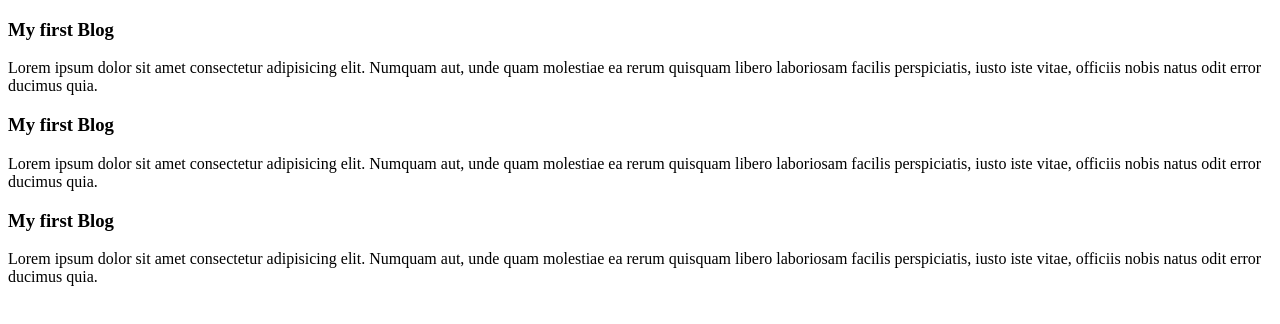
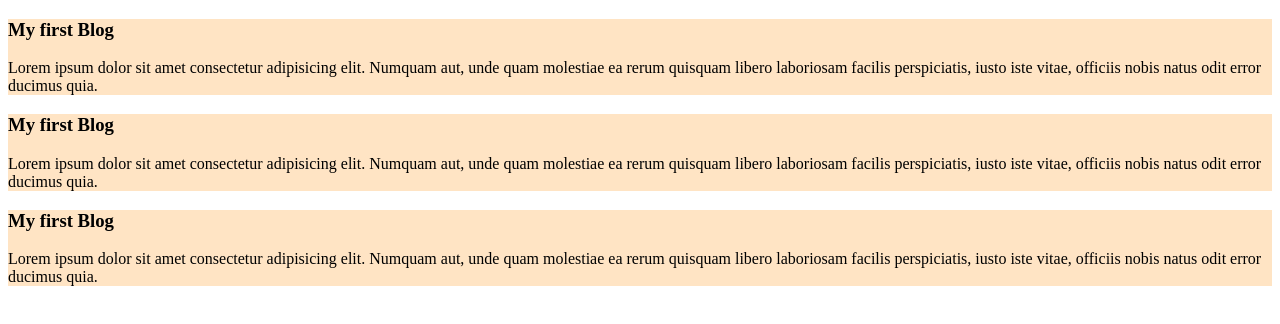
Before and after one commit to nayanrashed/hello-again, a plain HTML site: page index.html in a window 1280 px wide. Drawn offline with Linux system fonts and the light colour scheme.

Commit message:
first increment

```diff
--- /dev/null
+++ b/css/style.css
@@ -0,0 +1,3 @@
+div{
+  background-color: bisque;
+}
--- a/index.html
+++ b/index.html
@@ -5,6 +5,7 @@
   <meta charset="UTF-8">
   <meta name="viewport" content="width=device-width, initial-scale=1.0">
   <title>hello again</title>
+  <link rel="stylesheet" href="css/style.css">
 </head>
 
 <body>
```
